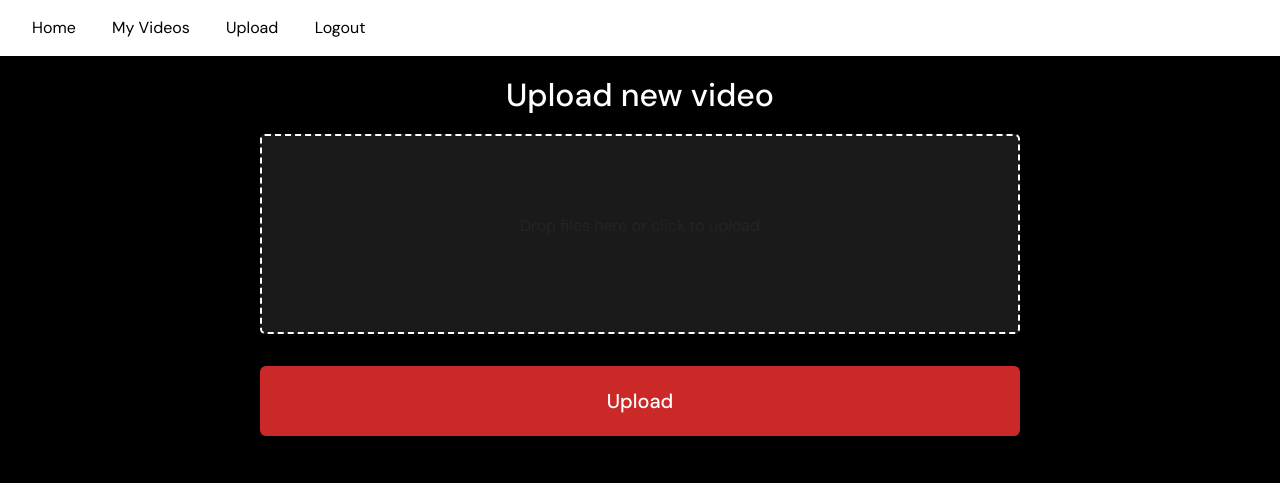
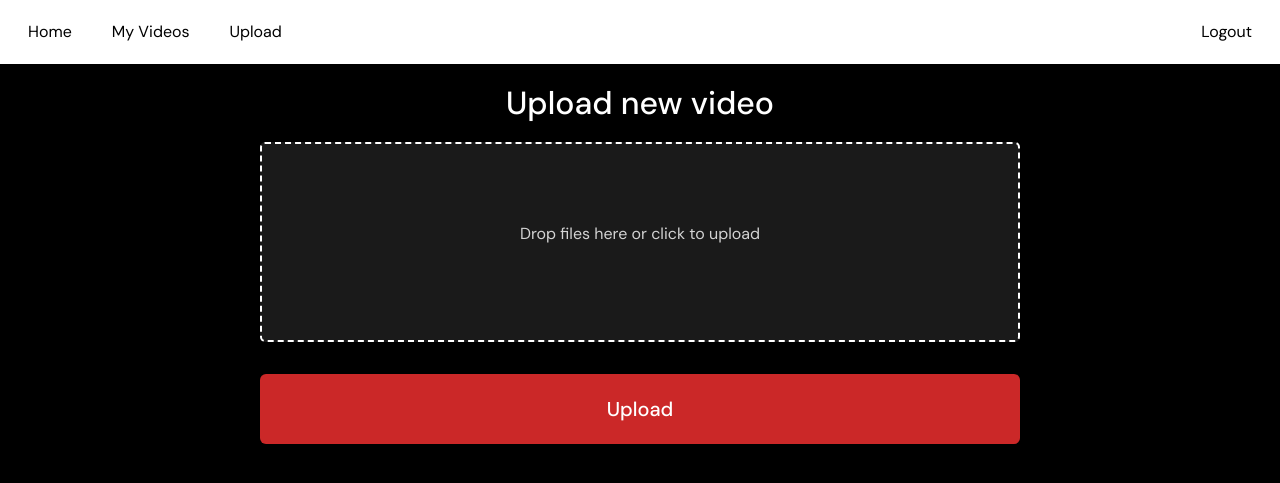
Before and after one commit to werserk/TrueTechHack, a Flask app: page /upload in a window 1280 px wide. Shown: the top 483 px of the page. Run offline with Flask 2, Linux system fonts and the light colour scheme; the visitor is signed in with stand-in values (Sample User, id 1); some libraries are stand-ins or nearby versions.

Commit message:
new design, dropzone fix, progressbar fix

```diff
--- a/app.py
+++ b/app.py
@@ -12,8 +12,9 @@ from utils.video_processing import process_video
 
 app = Flask(__name__)
 app.config.from_object(Config)
-
 db.init_app(app)
+with app.app_context():
+    db.create_all()
 
 login_manager = LoginManager()
 login_manager.init_app(app)
@@ -61,12 +62,13 @@ def login():
 @login_required
 def upload():
     form = UploadForm(request.form)
-    if request.method == 'POST':
+    if request.method == 'POST' and request.form.get('submit_button') == 'Upload':
         video = request.files['video']
         processed_video_path = process_video(video)
         video.save(processed_video_path)
-
-        video_entry = Video(filename=os.path.basename(processed_video_path), user_id=current_user.id)
+        video_entry = Video(name=video.filename,
+                            filename=os.path.basename(processed_video_path),
+                            user_id=current_user.id)
         db.session.add(video_entry)
         db.session.commit()
 
@@ -112,6 +114,4 @@ def logout():
 
 
 if __name__ == "__main__":
-    with app.app_context():
-        db.create_all()
     app.run(debug=True)
--- a/models.py
+++ b/models.py
@@ -4,7 +4,7 @@ from werkzeug.security import check_password_hash, generate_password_hash
 from extensions import db
 
 
-class User(UserMixin, db.Model):
+class User(db.Model, UserMixin):
     id = db.Column(db.Integer, primary_key=True)
     username = db.Column(db.String(64), unique=True, nullable=False)
     email = db.Column(db.String(120), unique=True, nullable=False)
@@ -20,5 +20,6 @@ class User(UserMixin, db.Model):
 
 class Video(db.Model):
     id = db.Column(db.Integer, primary_key=True)
+    name = db.Column(db.String(255), nullable=False)
     filename = db.Column(db.String(255), nullable=False)
     user_id = db.Column(db.Integer, db.ForeignKey("user.id"), nullable=False)
--- a/static/css/base.css
+++ b/static/css/base.css
@@ -6,21 +6,30 @@ ul {
 
 header {
     background-color: #ffffff;
-    padding: 1rem;
+    padding: 0.5rem;
+}
+
+nav {
+    overflow: hidden;
 }
 
 nav a {
     color: #000000;
     text-decoration: none;
     padding: 0.5rem 1rem;
+    margin: 0.25rem;
 }
 
 nav a:hover {
     background-color: #cb2828;
 }
 
+nav a.left {
+    float: left;
+}
+
 nav a.right {
-    alignment: right;
+    float: right;
 }
 
 .flash-messages {
--- a/static/css/library.css
+++ b/static/css/library.css
@@ -8,9 +8,6 @@
     /* override other styles to make responsive */
     width: 100% !important;
     height: auto !important;
-}
-
-.video-container video:hover {
 }
 
 .card {
@@ -65,6 +62,7 @@
     background-color: #000;
     padding-top: 56.25%; /* 16:9 aspect ratio */
     overflow: hidden;
+    transition: all 0.1s ease-in-out;
 }
 
 .video-grid-item video {
@@ -75,6 +73,15 @@
     height: 100%;
     object-fit: cover;
     cursor: pointer;
+}
+
+.video-grid-item:hover {
+    outline: 2px solid #cb2828;
+    outline-offset: 2px;
+    width: 104%;
+    height: 104%;
+    top: -2%;
+    left: -2%;
 }
 
 .video-grid-item .title {
--- a/static/css/player.css
+++ b/static/css/player.css
@@ -24,7 +24,7 @@
     appearance: none;
     width: 100%;
     height: 5px;
-    background: white;
+    background: linear-gradient(to right, #cb2828 50%, white 50%, white 50%, #cb2828 50%);
     outline: none;
     opacity: 0.7;
     -webkit-transition: .2s;
@@ -38,8 +38,8 @@
     appearance: none;
     width: 25px;
     height: 25px;
-    background: linear-gradient(90deg, red 50%, white 50%, white 52%, red 52%); /* Add thin white line */
-    background-size: 200% 100%; /* Adjust background size to make line visible */
+    background: linear-gradient(to right, #cb2828 50%, white 50%, white 50%, #cb2828 50%);
+    border: 1px solid red;
     cursor: pointer;
     border-radius: 50%;
 }
@@ -47,8 +47,8 @@
 .slider::-moz-range-thumb {
     width: 25px;
     height: 25px;
-    background: linear-gradient(90deg, red 50%, white 50%, white 52%, red 52%); /* Add thin white line */
-    background-size: 200% 100%; /* Adjust background size to make line visible */
+    background: linear-gradient(to right, #cb2828 50%, white 50%, white 50%, #cb2828 50%);
+    border: 1px solid red;
     cursor: pointer;
     border-radius: 50%;
 }
@@ -64,3 +64,9 @@
     color: white;
     margin-bottom: 5px;
 }
+
+.small {
+    width: 25%;
+    display: block;
+    margin: auto;
+}
--- a/static/css/upload.css
+++ b/static/css/upload.css
@@ -26,3 +26,25 @@ h2 {
     color: #ffffff;
     text-align: center;
 }
+
+progress {
+    width: 35%;
+    border-radius: 5px;
+    background-color: white;
+    height: 10px;
+    position: relative; /* Add position relative to create a new stacking context */
+    overflow: hidden;
+    display: none;
+}
+
+progress::-webkit-progress-value {
+    background-color: #cb2828;
+    border-radius: 5px; /* Same border radius as the progress bar */
+    transition: width 0.1s;
+}
+
+progress::-moz-progress-bar {
+    background-color: #cb2828;
+    border-radius: 5px; /* Same border radius as the progress bar */
+    transition: width 0.1s;
+}
--- a/static/js/upload.js
+++ b/static/js/upload.js
@@ -17,7 +17,6 @@ dropzone.addEventListener("drop", (event) => {
     event.preventDefault();
     const files = event.dataTransfer.files;
     dropzone.classList.remove("active");
-
     handleFiles(files);
 });
 
@@ -34,7 +33,7 @@ fileInput.addEventListener("change", () => {
 });
 
 function validateFiles(files) {
-    const allowedExtensions = ["mp4", "avi", "wmv", "mov"];
+    const allowedExtensions = ["mp4", "avi", "wmv", "mov", "mkv"];
     const fileExtension = files[0].name.split(".").pop().toLowerCase();
     return allowedExtensions.includes(fileExtension);
 }
@@ -47,6 +46,10 @@ function handleFiles(files) {
         // Display filename
         filename.textContent = file.name;
         filename.style.display = "inline-block";
+
+        // Show progress bar and set value to 0
+        progressBar.style.display = "block";
+        progressBar.value = 0;
 
         // Show progress bar
         progressBar.style.display = "block";
--- a/templates/base.html
+++ b/templates/base.html
@@ -20,10 +20,10 @@
 <body>
 <header>
     <nav>
-        <a href="{{ url_for('base') }}">Home</a>
+        <a class="left" href="{{ url_for('base') }}">Home</a>
         {% if current_user.is_authenticated %}
-            <a href="{{ url_for('library') }}">My Videos</a>
-            <a href="{{ url_for('upload') }}">Upload</a>
+            <a class="left" href="{{ url_for('library') }}">My Videos</a>
+            <a class="left" href="{{ url_for('upload') }}">Upload</a>
             <a class="right" href="{{ url_for('logout') }}">Logout</a>
         {% else %}
             <a class="right" href="{{ url_for('register') }}">Register</a>
--- a/templates/library.html
+++ b/templates/library.html
@@ -7,7 +7,7 @@
             {% for video in videos %}
                 <div class="video-grid-item">
                     <a href="{{ url_for('player', video_id=video.id) }}">
-                        <video src="{{ url_for('static', filename='uploads/' + video.filename) }}" preload="auto" width="20%"></video>
+                        <video src="{{ url_for('static', filename='uploads/' + video.filename) }}" preload="auto"></video>
                         <div class="title">{{ video.title }}</div>
                     </a>
                 </div>
--- a/templates/upload.html
+++ b/templates/upload.html
@@ -3,15 +3,15 @@
 {% block content %}
     <div class="container">
         <h2>Upload new video</h2>
-        <form method="POST" enctype="multipart/form-data" action="{{ url_for('upload') }}">
+        <form id="upload-form" method="POST" enctype="multipart/form-data" action="{{ url_for('upload') }}">
             <div id="dropzone" class="dropzone">
-                <p>Drop files here or click to upload</p>
+                <p style="color: lightgrey;">Drop files here or click to upload</p>
                 <input type="file" id="file-input" name="video" style="display: none;">
-                <span id="filename" style="display: none;"></span>
-                <progress id="progress-bar" value="0" max="100" style="display: none;"></progress>
+                <span id="filename" style="display: none; color: lightgrey;"></span>
+                <progress id="progress-bar" value="0" max="100"></progress>
             </div>
             <div class="action">
-                <button type="submit" class="action-button">Upload</button>
+                <button type="submit" class="action-button" name="submit_button" value="Upload">Upload</button>
             </div>
         </form>
     </div>
--- a/utils/video_processing.py
+++ b/utils/video_processing.py
@@ -1,6 +1,5 @@
 import os
-
-from werkzeug.utils import secure_filename
+import uuid
 
 from config import Config
 
@@ -11,7 +10,7 @@ def allowed_video(file):
 
 def process_video(file):
     if file and allowed_video(file.filename):
-        filename = secure_filename(file.filename)
+        filename = str(uuid.uuid4()) + '.' + str(file.filename).split('.')[-1]
         filepath = os.path.join(Config.UPLOAD_FOLDER, filename)
         return filepath
     return None
```
Also changed, not shown: templates/player.html (+5 -8 lines).
